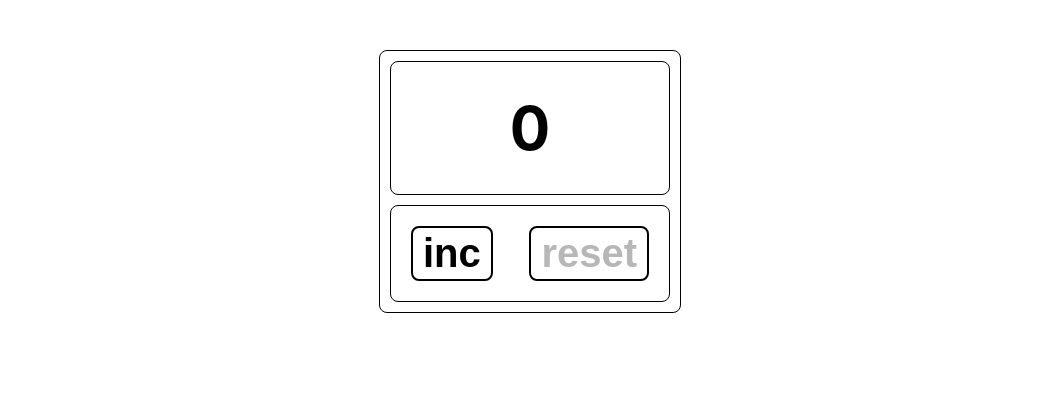
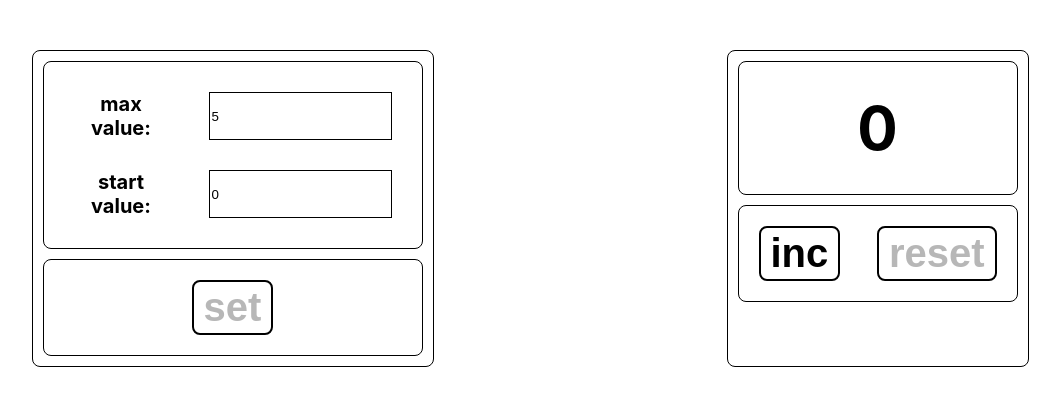
Before and after one commit to golodok2019/counter, a React (Create React App) app: page / in a window 1280 px wide. Shown: the top 406 px of the page, without its empty margins (110-1170 px from the left). Built offline with nearby package versions, Linux system fonts and the light colour scheme.

Commit message:
Start update counter

```diff
--- a/package.json
+++ b/package.json
@@ -10,11 +10,13 @@
     "@types/node": "^16.7.13",
     "@types/react": "^18.0.0",
     "@types/react-dom": "^18.0.0",
+    "@types/uuid": "^10.0.0",
     "eslint": "8.22.0",
     "react": "^18.3.1",
     "react-dom": "^18.3.1",
     "react-scripts": "5.0.1",
     "typescript": "^4.4.2",
+    "uuid": "^10.0.0",
     "web-vitals": "^2.1.0"
   },
   "scripts": {
--- a/src/App.tsx
+++ b/src/App.tsx
@@ -1,12 +1,13 @@
 import React from 'react';
 import './App.css';
 import {Counter} from "./components/Counter";
+import {CounterSettings} from "./components/CounterSettings";
+import {CounterWithSettings} from "./components/CounterWithSettings";
 
 function App() {
   return (
     <div className="App">
-      <Counter initCounterValue={0} maxCounterValue={5}/>
-      {/*<Counter initCounterValue={1} maxCounterValue={11}/>*/}
+        <CounterWithSettings/>
     </div>
   );
 }
--- a/src/components/Counter.tsx
+++ b/src/components/Counter.tsx
@@ -1,15 +1,22 @@
-import React, {useState} from 'react';
+import React, {useEffect, useState} from 'react';
 import s from '../styles/counter.module.css'
 import {CounterPanel} from "./CounterPanel";
 import {Button} from "./Button";
+import {WorkStatus} from "./CounterWithSettings";
 
 type CounterPropsType = {
     maxCounterValue: number
     initCounterValue: number
+    workStatus: WorkStatus
 }
 
-export const Counter = ({maxCounterValue, initCounterValue}: CounterPropsType) => {
-    const [counterValue, setCounterValue] = useState<number>(initCounterValue);
+export const Counter = ({maxCounterValue, initCounterValue, workStatus}: CounterPropsType) => {
+    let errorStatus = false, needSmallText = false;
+    const [counterValue, setCounterValue] = useState<number>(0);
+
+    useEffect(() => {
+        setCounterValue(initCounterValue)
+    }, [initCounterValue])
 
     const incrementCounterValue = () => {
         if (counterValue < maxCounterValue) {
@@ -21,11 +28,32 @@ export const Counter = ({maxCounterValue, initCounterValue}: CounterPropsType) =
         setCounterValue(initCounterValue)
     }
 
+    const getValueToDisplay = (): string => {
+        switch (workStatus) {
+            case "Changing":
+                needSmallText = true;
+                return "enter values and press 'set'"
+            case "Error":
+            case "ErrorInitValue":
+            case "ErrorMaxValue":
+                errorStatus = needSmallText = true;
+                return "Incorrect value!"
+            case "Stable":
+                return counterValue.toString()
+        }
+    }
+
+    const getClassName = (): string => {
+        return s.panelContainer + ' '
+            + (needSmallText ? s.smallFontSize : s.normalFontSize) + ' '
+            + (counterValue === maxCounterValue || errorStatus ? s.errorInPanel : '')
+    }
+
     return (
         <div className={s.mainContainer}>
-            <CounterPanel numberValue={counterValue}
-                          className={s.panelContainer + ' ' + (counterValue === maxCounterValue ? s.maxValueInPanel : '')}/>
-            <div className={s.buttonContainer}>
+            <CounterPanel value={getValueToDisplay()}
+                          className={getClassName()}/>
+            <div className={s.buttonContainer + ' ' + s.justifySpaceBetween}>
                 <Button title={'inc'} onClick={incrementCounterValue} disabled={counterValue === maxCounterValue}/>
                 <Button title={'reset'} onClick={resetCounterValue} disabled={counterValue === initCounterValue}/>
             </div>
--- a/src/components/CounterPanel.tsx
+++ b/src/components/CounterPanel.tsx
@@ -1,14 +1,14 @@
 import React from 'react';
 
 type CounterPanelPropsType = {
-    numberValue: number
+    value: string
     className: string
 };
 
-export const CounterPanel = ({numberValue, className}: CounterPanelPropsType) => {
+export const CounterPanel = ({value, className}: CounterPanelPropsType) => {
     return (
         <div className={className}>
-            {numberValue}
+            {value}
         </div>
     );
 };
--- /dev/null
+++ b/src/components/CounterSettings.tsx
@@ -0,0 +1,90 @@
+import React, {useState} from 'react';
+import s from "../styles/counter.module.css";
+import {Button} from "./Button";
+import {WorkStatus} from "./CounterWithSettings";
+import {LabelWithNumberInput} from "./LabelWithNumberInput";
+
+export type CounterSettingsPropsType = {
+    maxCounterValue: number
+    initCounterValue: number
+    maxCounterValueOnChange: (value: number) => void
+    initCounterValueOnChange: (value: number) => void
+    changeWorkStatus: (status: WorkStatus) => void
+    workStatus: WorkStatus
+};
+
+export const CounterSettings = ({
+                                    maxCounterValue,
+                                    initCounterValue,
+                                    initCounterValueOnChange,
+                                    maxCounterValueOnChange,
+                                    workStatus,
+                                    changeWorkStatus
+                                }: CounterSettingsPropsType) => {
+
+    const [initCounterValueLocal, setInitCounterValueLocal] = useState(initCounterValue);
+    const [maxCounterValueLocal, setMaxCounterValueLocal] = useState(maxCounterValue);
+
+    const initCounterValueOnChangeHandler = (value: number) => {
+
+        if (workStatus !== 'Changing') {
+            changeWorkStatus('Changing')
+        }
+
+        setInitCounterValueLocal(value);
+        validateCounterValues(value, maxCounterValueLocal)
+    }
+
+    const maxCounterValueOnChangeHandler = (value: number) => {
+        if (workStatus !== 'Changing') {
+            changeWorkStatus('Changing')
+        }
+
+        setMaxCounterValueLocal(value);
+        validateCounterValues(initCounterValueLocal, value)
+    }
+
+    const validateCounterValues = (initValue: number, maxValue: number) => {
+
+        if (initValue >= maxValue || (initValue < 0 && maxValue < 0)) {
+            changeWorkStatus('Error')
+            return
+        }
+
+        if (initValue < 0) {
+            changeWorkStatus('ErrorInitValue')
+            return
+        }
+
+        if (maxValue < 0) {
+            changeWorkStatus('ErrorMaxValue')
+            return
+        }
+    }
+
+    const saveOnClickHandler = () => {
+        changeWorkStatus('Stable')
+        initCounterValueOnChange(initCounterValueLocal)
+        maxCounterValueOnChange(maxCounterValueLocal)
+    }
+
+    return (
+        <div className={s.mainContainer}>
+
+            <div className={s.panelContainer}>
+                <LabelWithNumberInput labelText={'max value:'} value={maxCounterValueLocal}
+                                      onChange={maxCounterValueOnChangeHandler}
+                                      inputClassName={workStatus === 'Error' || workStatus === 'ErrorMaxValue' ?
+                                          s.inputError : s.input}/>
+                <LabelWithNumberInput labelText={'start value:'} value={initCounterValueLocal}
+                                      onChange={initCounterValueOnChangeHandler}
+                                      inputClassName={workStatus === 'Error' || workStatus === 'ErrorInitValue' ?
+                                          s.inputError : s.input}/>
+            </div>
+
+            <div className={s.buttonContainer + ' ' + s.justifyCenter}>
+                <Button title={'set'} disabled={workStatus !== 'Changing'} onClick={saveOnClickHandler}/>
+            </div>
+        </div>
+    );
+};
--- /dev/null
+++ b/src/components/CounterWithSettings.tsx
@@ -0,0 +1,27 @@
+import React, {useEffect, useState} from 'react';
+import {CounterSettings} from "./CounterSettings";
+import {Counter} from "./Counter";
+import s from "../styles/counter.module.css";
+
+export type WorkStatus = 'Stable' | 'Changing' | 'Error' | 'ErrorMaxValue' | 'ErrorInitValue';
+
+export const CounterWithSettings = () => {
+
+    const [initCounterValue, setInitCounterValue] = useState(0);
+    const [maxCounterValue, setMaxCounterValue] = useState(5);
+    const [workStatus, setWorkStatus] = useState<WorkStatus>('Stable');
+
+    useEffect(() => {
+
+    }, [])
+
+    return (
+        <div className={s.counterWithSettingsContainer}>
+            <CounterSettings maxCounterValue={maxCounterValue} initCounterValue={initCounterValue}
+                             initCounterValueOnChange={setInitCounterValue}
+                             maxCounterValueOnChange={setMaxCounterValue} workStatus={workStatus}
+                             changeWorkStatus={setWorkStatus}/>
+            <Counter maxCounterValue={maxCounterValue} initCounterValue={initCounterValue} workStatus={workStatus}/>
+        </div>
+    );
+};
--- /dev/null
+++ b/src/components/LabelWithNumberInput.tsx
@@ -0,0 +1,23 @@
+import React from 'react';
+import { v1 } from 'uuid';
+import s from "../styles/counter.module.css";
+
+type Props = {
+    labelText: string
+    value: number
+    onChange: (value: number) => void
+    inputClassName?: string
+    minValue?: number
+};
+
+export const LabelWithNumberInput = ({labelText, value, minValue, onChange, inputClassName}: Props) => {
+    const generateId = v1()
+
+    return (
+        <div className={s.labelWithInputContainer}>
+            <label htmlFor={generateId}>{labelText}</label>
+            <input id={generateId} type={'number'} value={value} className={inputClassName}
+                   min={minValue} onChange={e => onChange(parseInt(e.currentTarget.value))}/>
+        </div>
+    );
+};
--- a/src/styles/counter.module.css
+++ b/src/styles/counter.module.css
@@ -1,18 +1,29 @@
-.maxValueInPanel {
+.errorInPanel {
     color: red;
+}
+
+.smallFontSize {
+    font-size: 35px;
+}
+
+.normalFontSize {
+    font-size: 60px;
 }
 
 .panelContainer {
     padding: 30px;
     font-weight: bold;
-    font-size: 60px;
     margin: 10px;
     border: 1px solid black;
     border-radius: 8px;
+    display: flex;
+    flex-direction: column;
+    gap: 30px;
 }
 
 .mainContainer {
-    width: 300px;
+    min-width: 300px;
+    max-width: 400px;
     margin: 50px auto 0;
     border: 1px solid black;
     border-radius: 8px;
@@ -24,7 +35,14 @@
     padding: 20px;
     border-radius: 8px;
     display: flex;
+}
+
+.justifySpaceBetween {
     justify-content: space-between;
+}
+
+.justifyCenter {
+    justify-content: center;
 }
 
 .button {
@@ -36,3 +54,24 @@
     background-color: transparent;
     border: 2px solid black;
 }
+
+.counterWithSettingsContainer {
+    display: flex;
+    gap: 10px;
+}
+
+.labelWithInputContainer {
+    display: flex;
+    justify-content: space-between;
+    font-size: 20px;
+    gap: 40px;
+}
+
+.inputError {
+    background-color: rgba(255, 0, 0, 0.5);
+    border: 1px solid red;
+}
+
+.input {
+    border: 1px solid black;
+}
```
Also changed, not shown: 1 other file (tests, documents, lock files or other folders).
